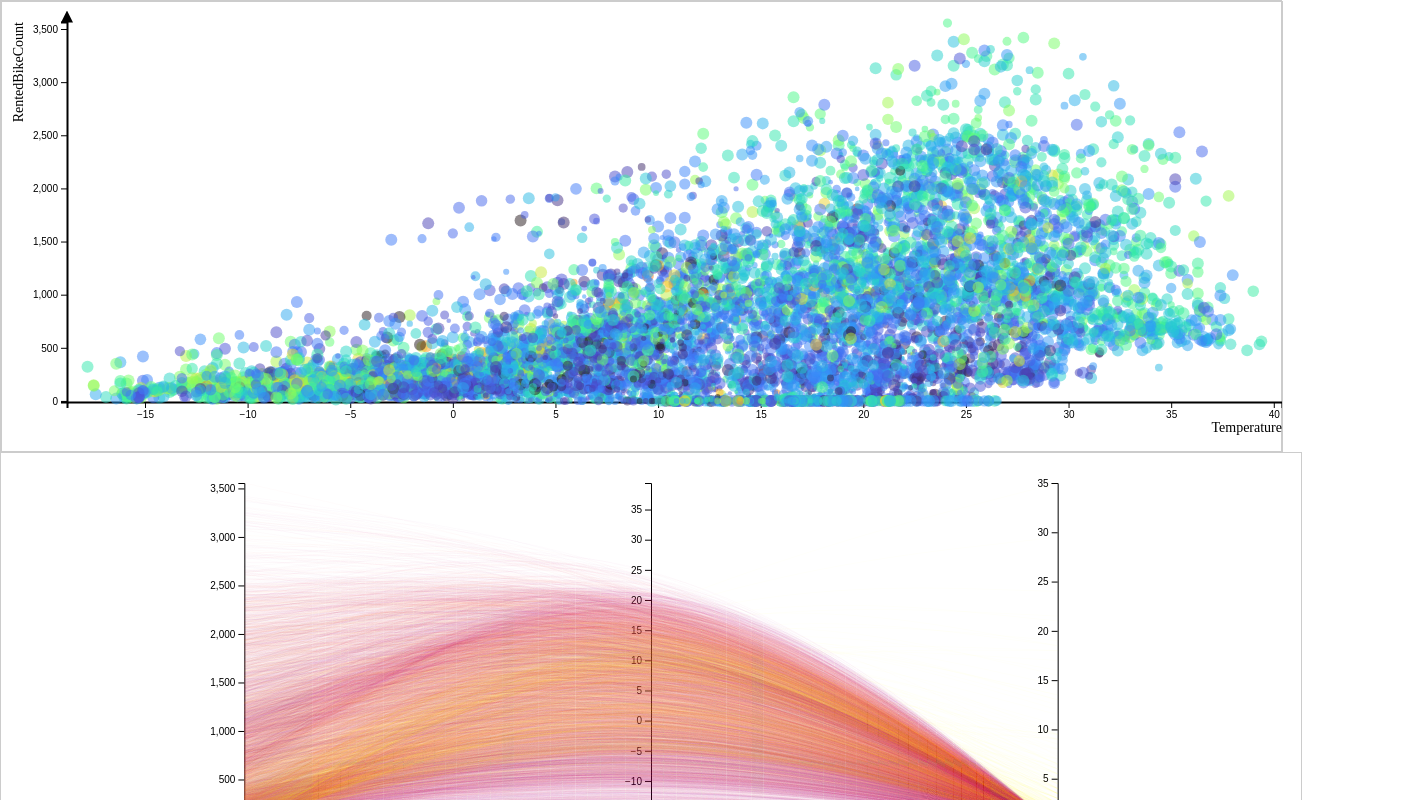
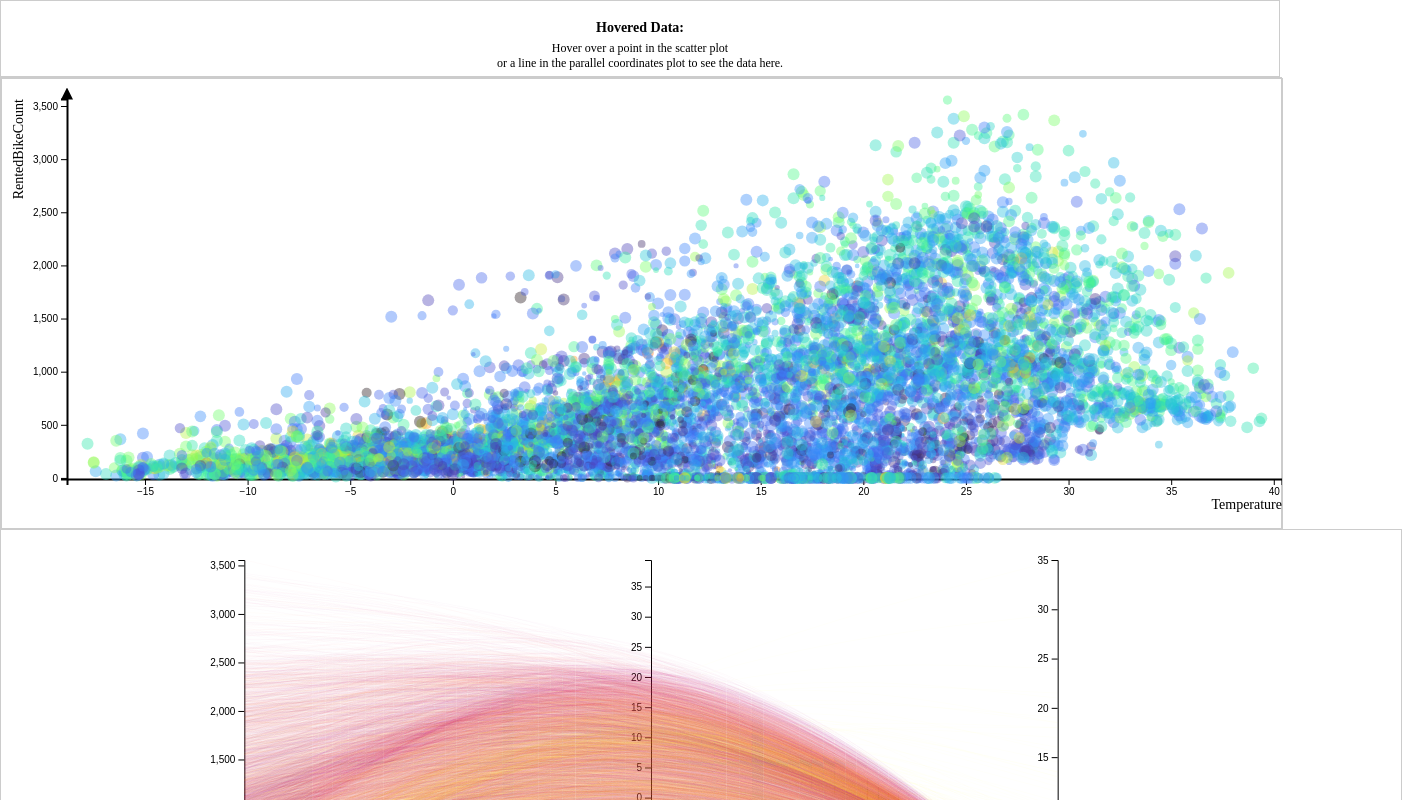
Before and after one commit to giorgiodaneri/HPDAV_assignment2, a React (Create React App) app: page / in a window 1280 px wide. Shown: the top 800 px of the page, 1402 px wide, since content can reach past the window. Built offline with nearby package versions, Linux system fonts and the light colour scheme.

Commit message:
display of hovered data for scatter plot

```diff
--- a/src/App.css
+++ b/src/App.css
@@ -20,7 +20,7 @@
     border: 1px solid #ccc;
 }
 .parallelCoordinatesDivContainer {
-    width: 1300px;
+    width: 1400px;
     height: 500px;
     margin-bottom: 0px;   /* Space between the plots */
     border: 1px solid #ccc;
--- a/src/App.js
+++ b/src/App.js
@@ -1,5 +1,5 @@
 import './App.css';
-import { useEffect} from 'react';
+import { useEffect, useState } from 'react';
 import { useDispatch } from 'react-redux';
 import { getSeoulBikeData } from './redux/DataSetSlice';
 import ScatterplotContainer from './components/scatterplot/ScatterplotContainer';
@@ -10,6 +10,7 @@ import ParallelCoordinatesContainer from './components/parallel_coordinates/Para
 // a component is a piece of code which render a part of the user interface
 function App() {
   const dispatch = useDispatch();
+  const [hoveredData, setHoveredData] = useState(null);  // Step 1: Store hovered data
   useEffect(()=>{
     console.log("App useEffect");
   })
@@ -23,11 +24,45 @@ function App() {
     <div className="App">
         {console.log("App rendering")}
         <div id="view-container" className="row">
+          {/* Step 3: Display hovered data below the scatter plot */}
+          <div style={{ marginTop: '0px', padding: '5px', border: '1px solid #ccc' }}>
+          <h3 style={{ fontSize: '14px', marginBottom: '5px' }}>Hovered Data:</h3>
+          {hoveredData ? (
+            <div>
+              {/* First row with the first set of attributes */}
+              <p style={{ fontSize: '12px', margin: 0 }}>
+                <strong>"RentedBikeCount"</strong>: {hoveredData.RentedBikeCount},
+                <strong>"Hour"</strong>: {hoveredData.Hour},
+                <strong>"Temperature"</strong>: {hoveredData.Temperature},
+                <strong>"Humidity"</strong>: {hoveredData.Humidity},
+                <strong>"WindSpeed"</strong>: {hoveredData.WindSpeed},
+                <strong>"Visibility"</strong>: {hoveredData.Visibility}
+              </p>
+
+              {/* Second row with the second set of attributes */}
+              <p style={{ fontSize: '12px', margin: 0 }}>
+                <strong>"DewPointTemperature"</strong>: {hoveredData.DewPointTemperature},
+                <strong>"SolarRadiation"</strong>: {hoveredData.SolarRadiation},
+                <strong>"Rainfall"</strong>: {hoveredData.Rainfall},
+                <strong>"Snowfall"</strong>: {hoveredData.Snowfall},
+                <strong>"Seasons"</strong>: {hoveredData.Seasons},
+                <strong>"Holiday"</strong>: {hoveredData.Holiday},
+                <strong>"FunctioningDay"</strong>: {hoveredData.FunctioningDay}
+              </p>
+            </div>
+          ) : (
+            <div>
+              <p style={{ fontSize: '12px', margin: 0 }}>Hover over a point in the scatter plot</p>
+              <p style={{ fontSize: '12px', margin: 0 }}>or a line in the parallel coordinates plot to see the data here.</p>
+            </div>
+          )}
+        </div>
           <div id="scatterplot-container" className="scatterplotDivContainer">
-            {<ScatterplotContainer/>}
+            {/* Step 2: Pass setHoveredData to the ScatterplotContainer */}
+            <ScatterplotContainer setHoveredData={setHoveredData} />
           </div>
           <div id="parallel-coords-container" className="parallelCoordinatesDivContainer">
-            {<ParallelCoordinatesContainer/>}
+            {<ParallelCoordinatesContainer />}
           </div>
         </div>
     </div>
--- a/src/components/scatterplot/Scatterplot-d3.js
+++ b/src/components/scatterplot/Scatterplot-d3.js
@@ -137,13 +137,13 @@ class ScatterplotD3 {
             .attr("cx", d => x(d[xAttribute]))
             .attr("cy", d => y(d[yAttribute]))
             .attr("fill", d => colorScale(d[colorAttribute])) // Color based on WindSpeed
-            .attr("opacity", 0.5) // Lower opacity for overlapping points
+            .attr("opacity", 0.4) // Lower opacity for overlapping points
             .on("mouseover", function(event, d) {
                 d3.select(this).style("fill", "red").attr("opacity", 1.0);
                 controllerMethods.handleOnMouseEnter(d);
             })
             .on("mouseout", function(event, d) {
-                d3.select(this).style("fill", colorScale(d[colorAttribute])).attr("opacity", 0.5);
+                d3.select(this).style("fill", colorScale(d[colorAttribute])).attr("opacity", 0.4);
                 controllerMethods.handleOnMouseLeave();
             })
             .on("click", function(event, d) {
--- a/src/components/scatterplot/ScatterplotContainer.js
+++ b/src/components/scatterplot/ScatterplotContainer.js
@@ -6,7 +6,7 @@ import {useSelector} from 'react-redux'
 
 // TODO: import action methods from reducers
 
-function ScatterplotContainer() {
+function ScatterplotContainer({ setHoveredData }) {
     const data = useSelector(state => state.dataSet);
     const xAttribute = "Temperature";
     const yAttribute = "RentedBikeCount";
@@ -34,8 +34,8 @@ function ScatterplotContainer() {
             const scatterplotD3 = scatterplotD3Ref.current;
             scatterplotD3.renderScatterplot(data, xAttribute, yAttribute, "WindSpeed", "Visibility", {
                 handleOnClick: (cellData) => console.log('Clicked:', cellData),
-                handleOnMouseEnter: (cellData) => console.log('Mouse enter:', cellData),
-                handleOnMouseLeave: () => console.log('Mouse leave')
+                handleOnMouseEnter: (cellData) => setHoveredData(cellData),
+                handleOnMouseLeave: () => setHoveredData(null)
             });
         }
     }, [data]); // Re-render whenever data changes
```
